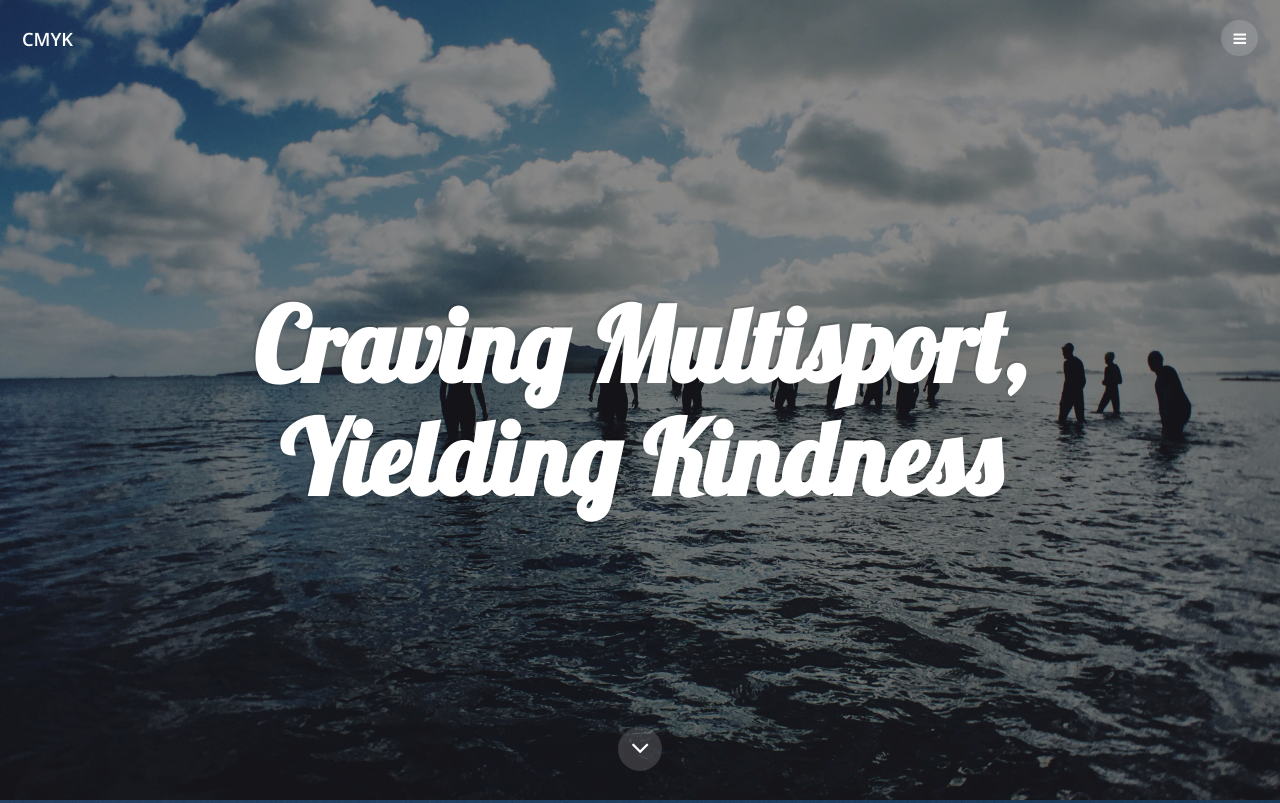
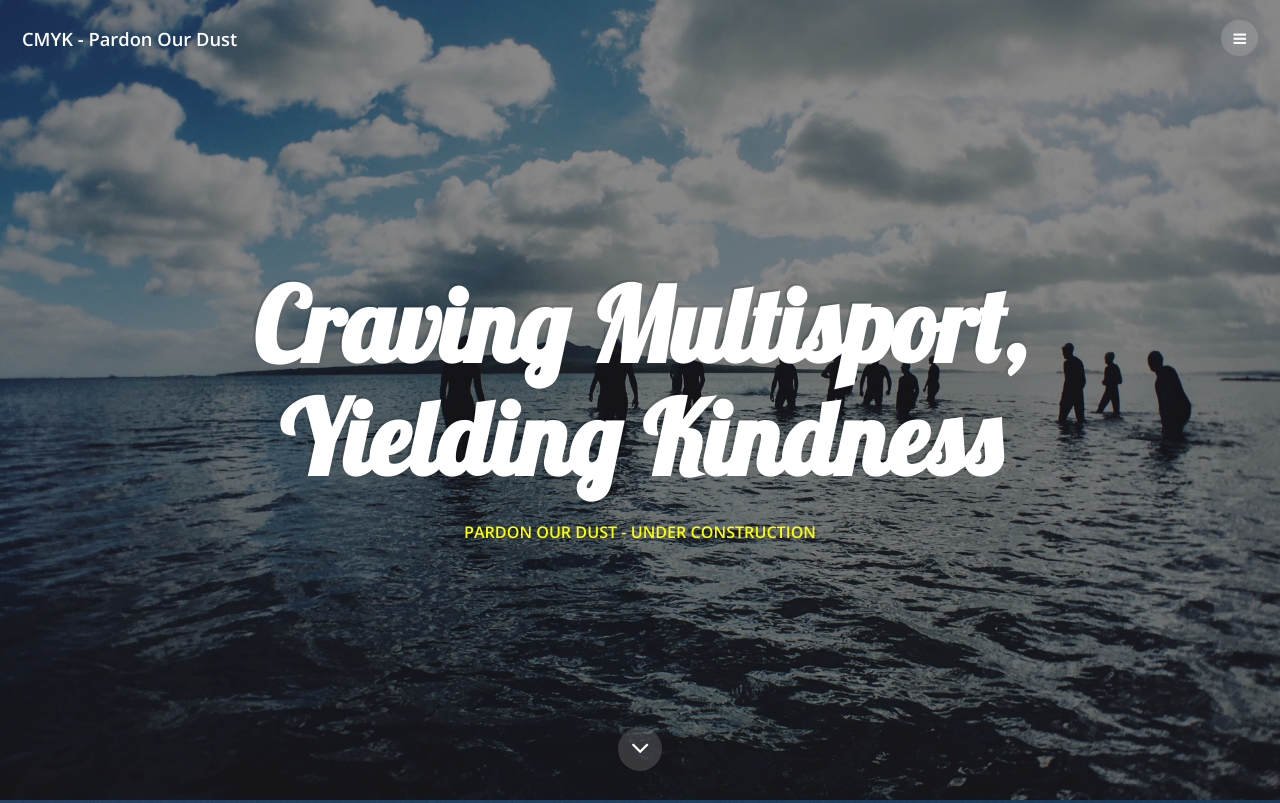
Before and after one commit to johnnynumber4/cmyk-frontend, a plain HTML site: page public/index.html in a window 1280 px wide. Shown: the top 803 px of the page. Drawn offline with nearby package versions, Linux system fonts and the light colour scheme.

Commit message:
pardon our dust

```diff
--- a/public/index.html
+++ b/public/index.html
@@ -11,7 +11,7 @@
 
 		<!-- Header -->
 			<header id="header">
-				<div class="logo"><a href="index.html">CMYK</a></div>
+				<div class="logo"><a href="index.html">CMYK - Pardon Our Dust</a></div>
 				<a href="#menu"><span>Menu</span></a>
 			</header>
 
@@ -19,9 +19,11 @@
 			<nav id="menu">
 				<ul class="links">
 					<li><a href="index.html">Home</a></li>
+							<!-- Nav
 					<li><a href="generic.html">CMYK Blog</a></li>
 					<li><a href="generic.html">Who We Are</a></li>
 					<li><a href="elements.html">Elements</a></li>
+					 -->
 				</ul>
 			</nav>
 
@@ -35,6 +37,7 @@
 				<div class="inner">
 					<header>
 						<h1 style="color: white;">Craving Multisport, Yielding Kindness</h1>
+						<h4 style="color: YELLOW;">Pardon Our Dust - Under Construction</h4>
 					</header>
 				</div>
 				<a href="#one" class="more">Learn More</a>
```
